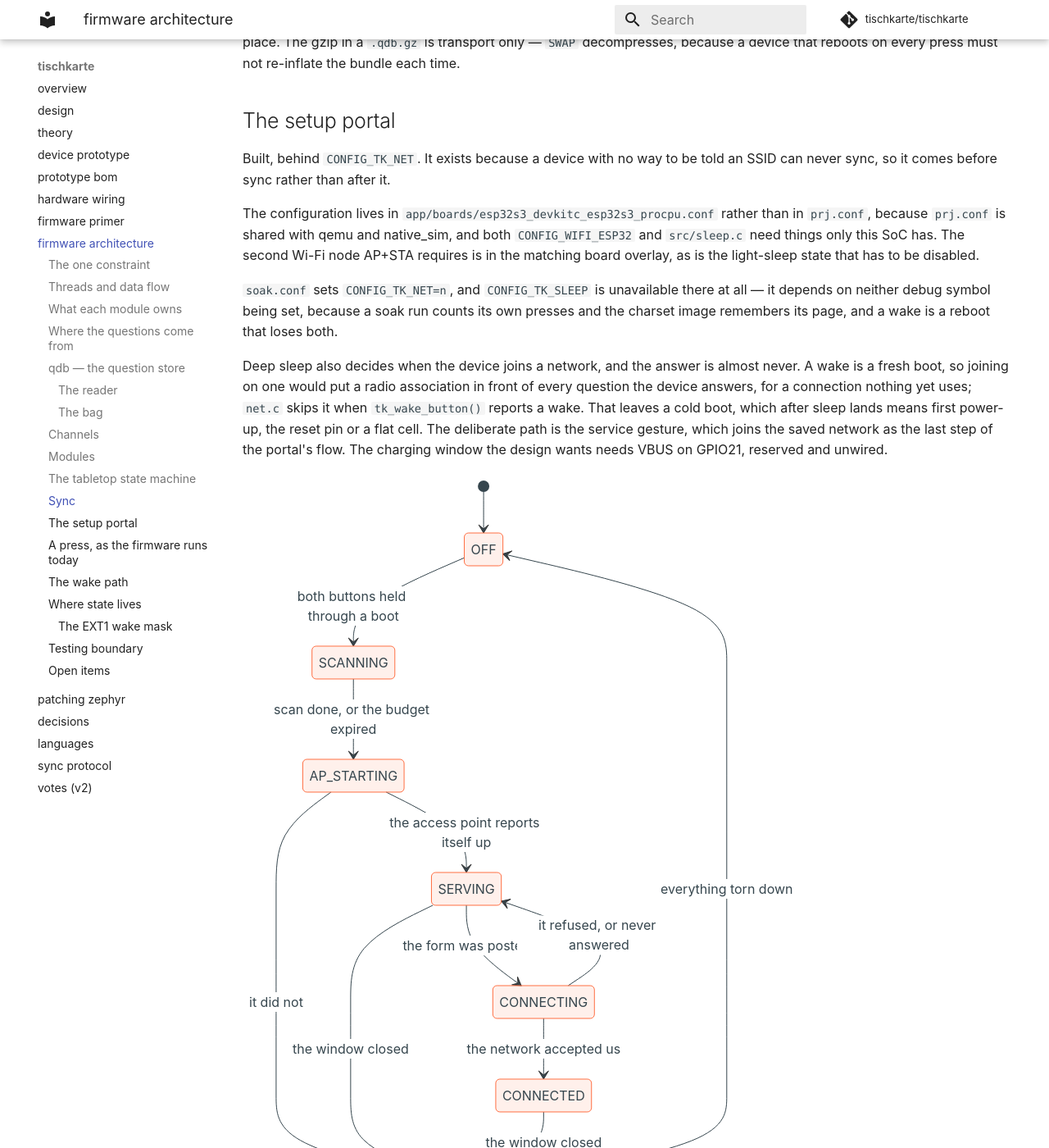
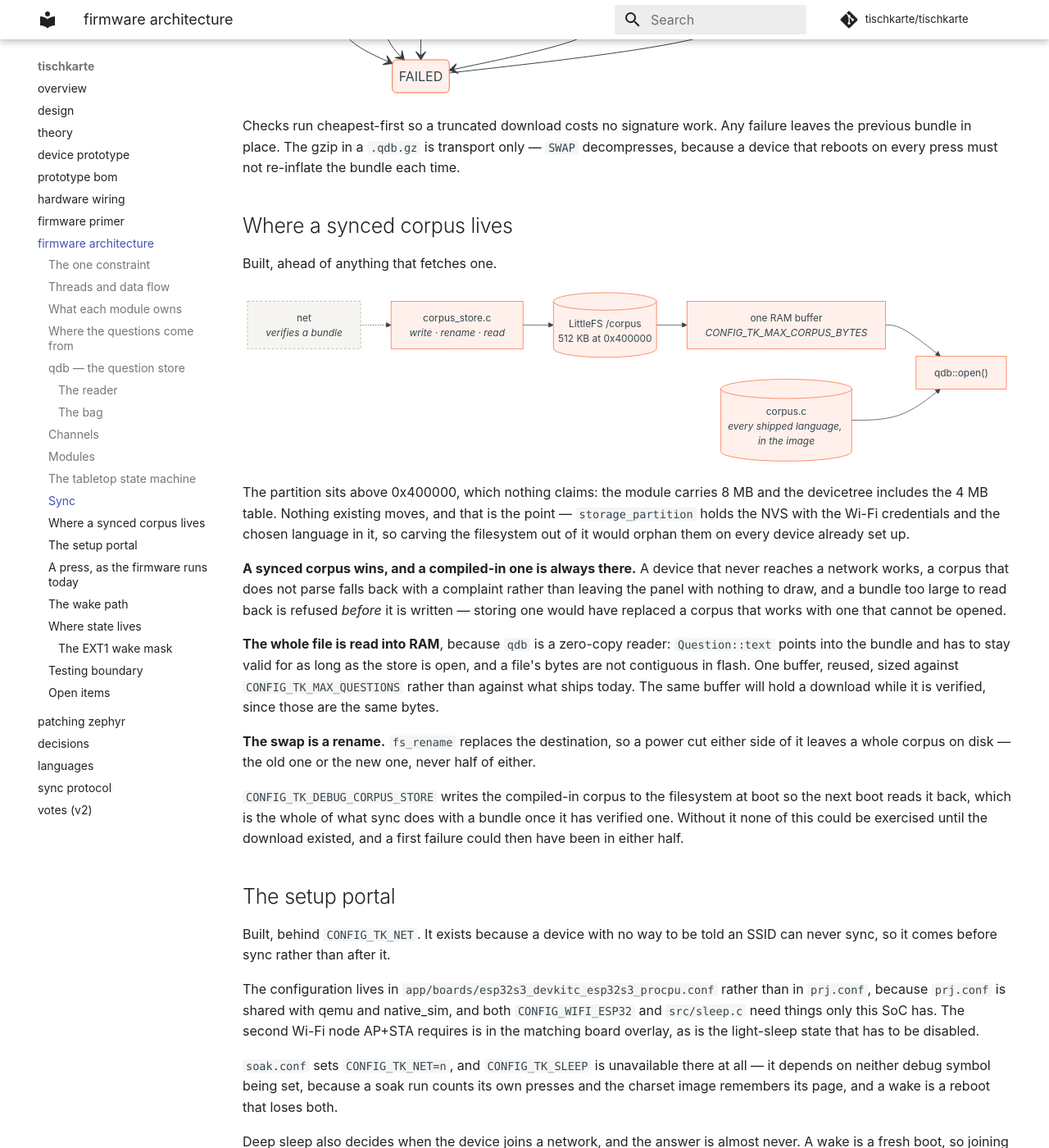
Before and after one commit to giacomomellone/cicala, an MkDocs documentation site: the page built from docs/firmware_architecture.md, in a window 1280 px wide and 1400 px high, scrolled down 10162 px. Shown: the whole window at 82% size. Built offline with MkDocs 1.6.1 and Material for MkDocs 9.7.7, drawn with Linux system fonts in a browser that asks for light colours; comment, search, counter and statistics services are not loaded; some of the changed text lies outside the part shown.

Commit message:
docs: describe the corpus store, and let an asked-for sync speak
Two gaps, one of them mine.

The corpus store landed built and undocumented — the architecture still
said "when sync lands, open() points at a LittleFS file instead", in the
future tense, about something that already works. AGENTS.md asks for the
docs to move with the architecture and they did not. Now described with
the partition choice, the fallback order, why the whole file is read
into RAM, and why the swap is a rename.

And the rule that sync never shows anything was too broad. It was
written for a sync during a charging window, where interrupting people
to announce housekeeping is exactly what the product principle rejects.
It also covered the case where somebody has just pressed "sync now" and
is standing there waiting — where saying nothing is not restraint but a
device that looks like it ignored them, and where the portal cannot
answer either, because joining a network drops the phone off the setup
access point.

So it splits by who started it. Automatic stays silent. User-initiated
puts a card up that stays until the next press — which needs no new
machinery, because that is exactly what the SERVICE state built for the
portal already does. chan_corpus keeps its no-redraw rule; the card
travels on chan_service, which is a different channel meaning a
different thing.

Co-Authored-By: Claude Opus 5 <noreply@anthropic.com>

````diff
--- a/docs/firmware_architecture.md
+++ b/docs/firmware_architecture.md
@@ -164,7 +164,10 @@ flowchart LR
 The same decompressed bundle feeds the `qdb`, `layout` and `panel` suites, so
 the corpus the tests check is the corpus the device ships. When `sync` lands,
 `open()` points at a LittleFS file instead and the embedded copy becomes the
-fallback.
+fallback. That half is built: `app/src/corpus_store.c` reads `/corpus/<lang>.qdb`
+into RAM and `app_logic` prefers it, falling back to the compiled-in corpus when
+there is none, when it does not fit, or when it does not parse. What is missing
+is the part that puts a file there.
 
 ## qdb — the question store
 
@@ -284,7 +287,10 @@ Two contract rules that are easy to violate:
 - **Press duration travels but is never read by policy.** It exists so a table
   study can answer "did anyone try to long-press?". Long press is Next.
 - **`chan_corpus` must not trigger a redraw.** A new bundle applies on the next
-  *requested* draw, silently.
+  *requested* draw. A sync that fires by itself is housekeeping and stays
+  silent; a sync somebody asked for reports on the panel through
+  `chan_service`, which is a different channel and a deliberate exception. See
+  the decision log.
 - **`app` is the only publisher of `chan_question`.** `net` has something to
   put on the panel and still does not publish it: `app_logic` owns the sequence
   number every card is stamped with, and the guard that drops a late render
@@ -480,6 +486,57 @@ Checks run cheapest-first so a truncated download costs no signature work. Any
 failure leaves the previous bundle in place. The gzip in a `.qdb.gz` is transport
 only — `SWAP` decompresses, because a device that reboots on every press must
 not re-inflate the bundle each time.
+
+## Where a synced corpus lives
+
+Built, ahead of anything that fetches one.
+
+```mermaid
+flowchart LR
+    NET["net<br/><i>verifies a bundle</i>"]:::t
+    STORE["corpus_store.c<br/><i>write · rename · read</i>"]
+    LFS[("LittleFS /corpus<br/>512 KB at 0x400000")]
+    BUF["one RAM buffer<br/><i>CONFIG_TK_MAX_CORPUS_BYTES</i>"]
+    EMB[("corpus.c<br/><i>every shipped language, in the image</i>")]
+    QDB["qdb::open()"]
+
+    NET -.-> STORE
+    STORE --> LFS
+    LFS --> BUF
+    BUF --> QDB
+    EMB --> QDB
+
+    classDef t fill:#f7f5f1,stroke:#b3aca0,stroke-dasharray:4 3,color:#7a736a
+```
+
+The partition sits above 0x400000, which nothing claims: the module carries
+8 MB and the devicetree includes the 4 MB table. Nothing existing moves, and
+that is the point — `storage_partition` holds the NVS with the Wi-Fi
+credentials and the chosen language in it, so carving the filesystem out of it
+would orphan them on every device already set up.
+
+**A synced corpus wins, and a compiled-in one is always there.** A device that
+never reaches a network works, a corpus that does not parse falls back with a
+complaint rather than leaving the panel with nothing to draw, and a bundle too
+large to read back is refused *before* it is written — storing one would have
+replaced a corpus that works with one that cannot be opened.
+
+**The whole file is read into RAM**, because `qdb` is a zero-copy reader:
+`Question::text` points into the bundle and has to stay valid for as long as the
+store is open, and a file's bytes are not contiguous in flash. One buffer,
+reused, sized against `CONFIG_TK_MAX_QUESTIONS` rather than against what ships
+today. The same buffer will hold a download while it is verified, since those
+are the same bytes.
+
+**The swap is a rename.** `fs_rename` replaces the destination, so a power cut
+either side of it leaves a whole corpus on disk — the old one or the new one,
+never half of either.
+
+`CONFIG_TK_DEBUG_CORPUS_STORE` writes the compiled-in corpus to the filesystem
+at boot so the next boot reads it back, which is the whole of what sync does
+with a bundle once it has verified one. Without it none of this could be
+exercised until the download existed, and a first failure could then have been
+in either half.
 
 ## The setup portal
 
````
Also changed, not shown: docs/decisions.md (+10 -0 lines), docs/sync_protocol.md (+5 -4 lines).
